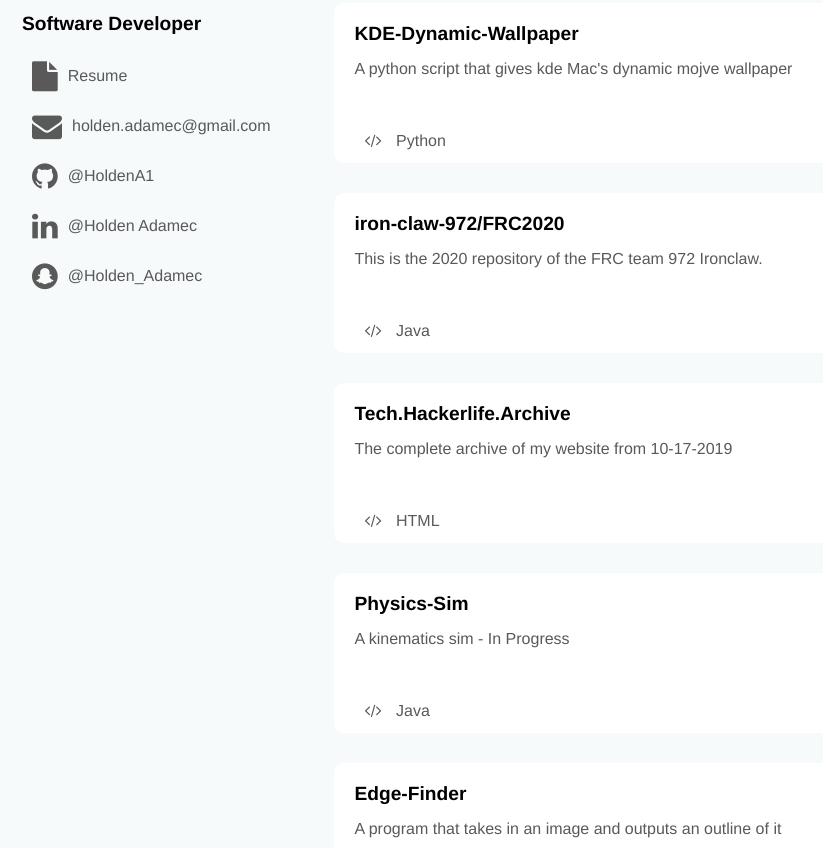
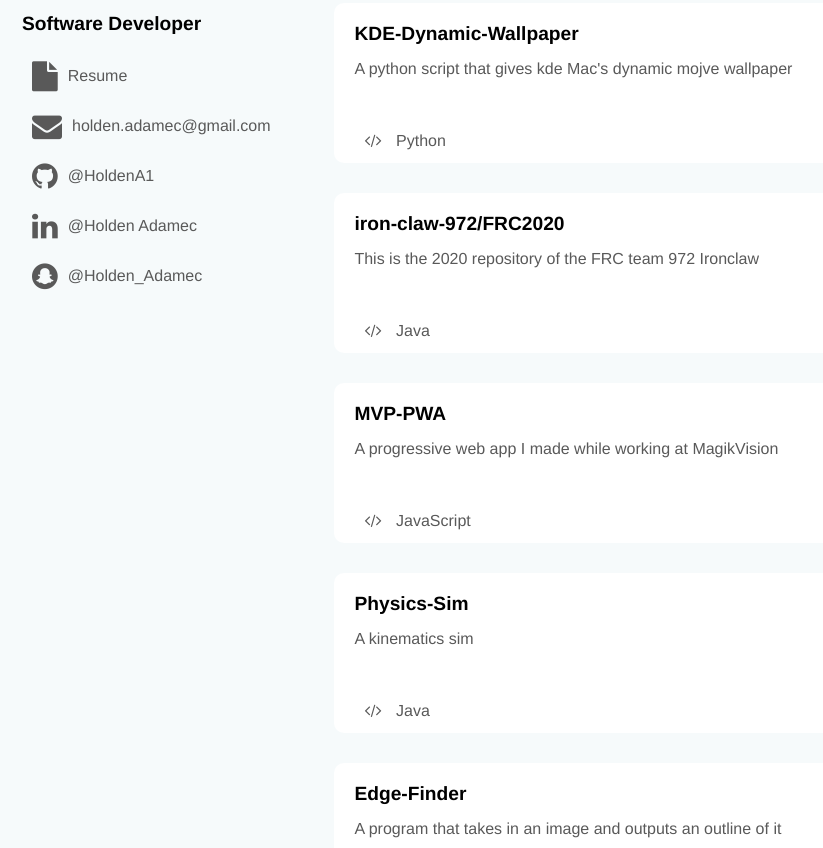
Before and after one commit to HoldenA1/portfolio-10-2020, a plain HTML site: page index.html in a window 1280 px wide. Shown: the part 341-1189 px from the top of the page, without its empty margins (38-861 px from the left). Drawn offline with Linux system fonts and the light colour scheme.

Commit message:
Changed one project to magikvision pwa

```diff
--- a/index.html
+++ b/index.html
@@ -70,7 +70,7 @@
                         <a href="https://github.com/iron-claw-972/FRC2020">
                             <div class="project-content">
                                 <h2 class="project-title">iron-claw-972/FRC2020</h2>
-                                <div class="project-description">This is the 2020 repository of the FRC team 972 Ironclaw.</div>
+                                <div class="project-description">This is the 2020 repository of the FRC team 972 Ironclaw</div>
                                 <div class="project-language">
                                     <i class="fa fa-code" aria-hidden="true"></i>
                                     Java
@@ -79,13 +79,13 @@
                         </a>
                     </div>
                     <div class="project-card">
-                        <a href="https://github.com/HoldenA1/Tech.Hackerlife.Archive">
+                        <a href="https://hackerlife.tech/viewer">
                             <div class="project-content">
-                                <h2 class="project-title">Tech.Hackerlife.Archive</h2>
-                                <div class="project-description">The complete archive of my website from 10-17-2019</div>
+                                <h2 class="project-title">MVP-PWA</h2>
+                                <div class="project-description">A progressive web app I made while working at MagikVision</div>
                                 <div class="project-language">
                                     <i class="fa fa-code" aria-hidden="true"></i>
-                                    HTML
+                                    JavaScript
                                 </div>
                             </div>
                         </a>
@@ -94,7 +94,7 @@
                         <a href="https://github.com/HoldenA1/Physics-Sim">
                             <div class="project-content">
                                 <h2 class="project-title">Physics-Sim</h2>
-                                <div class="project-description">A kinematics sim - In Progress</div>
+                                <div class="project-description">A kinematics sim</div>
                                 <div class="project-language">
                                     <i class="fa fa-code" aria-hidden="true"></i>
                                     Java
```
